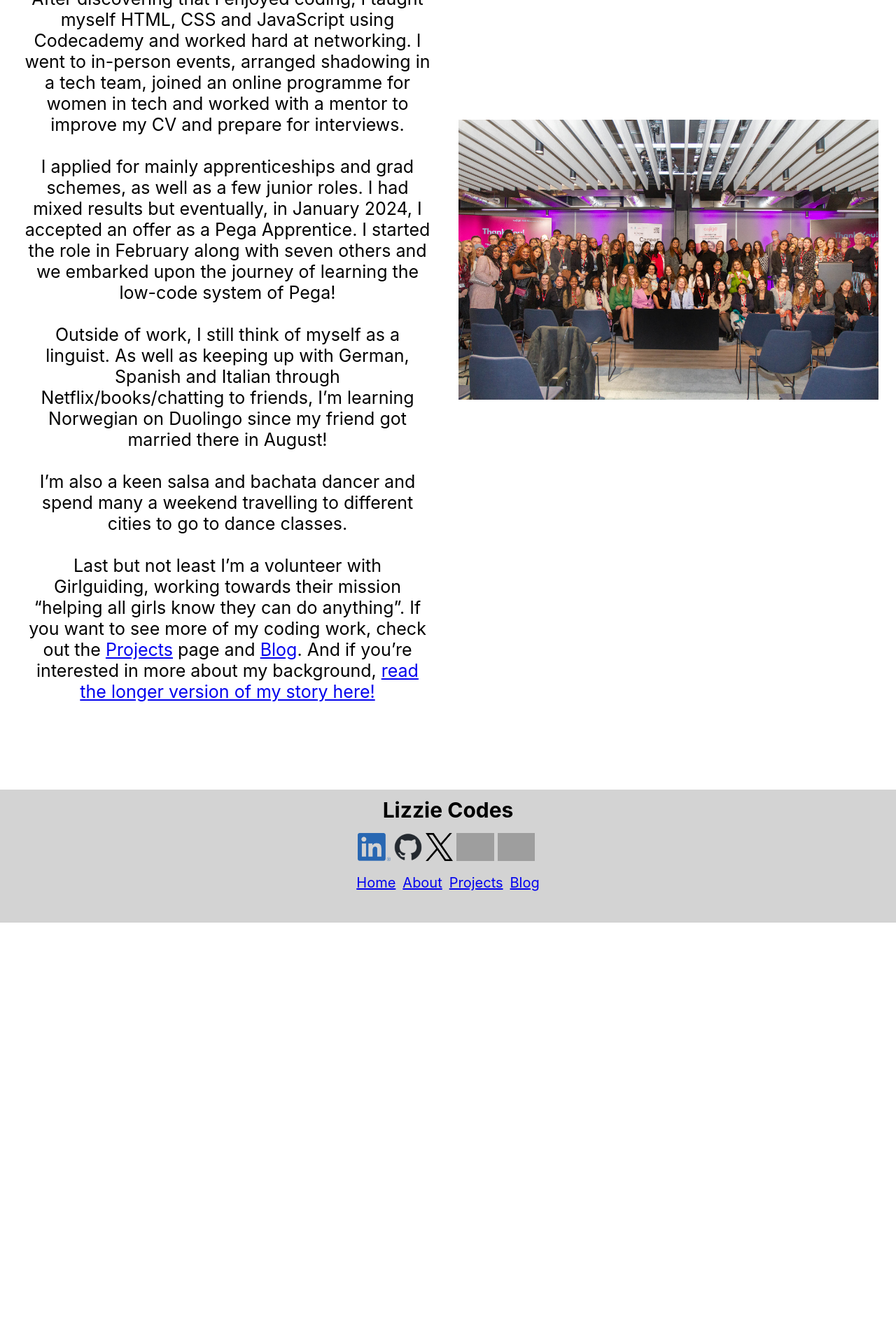
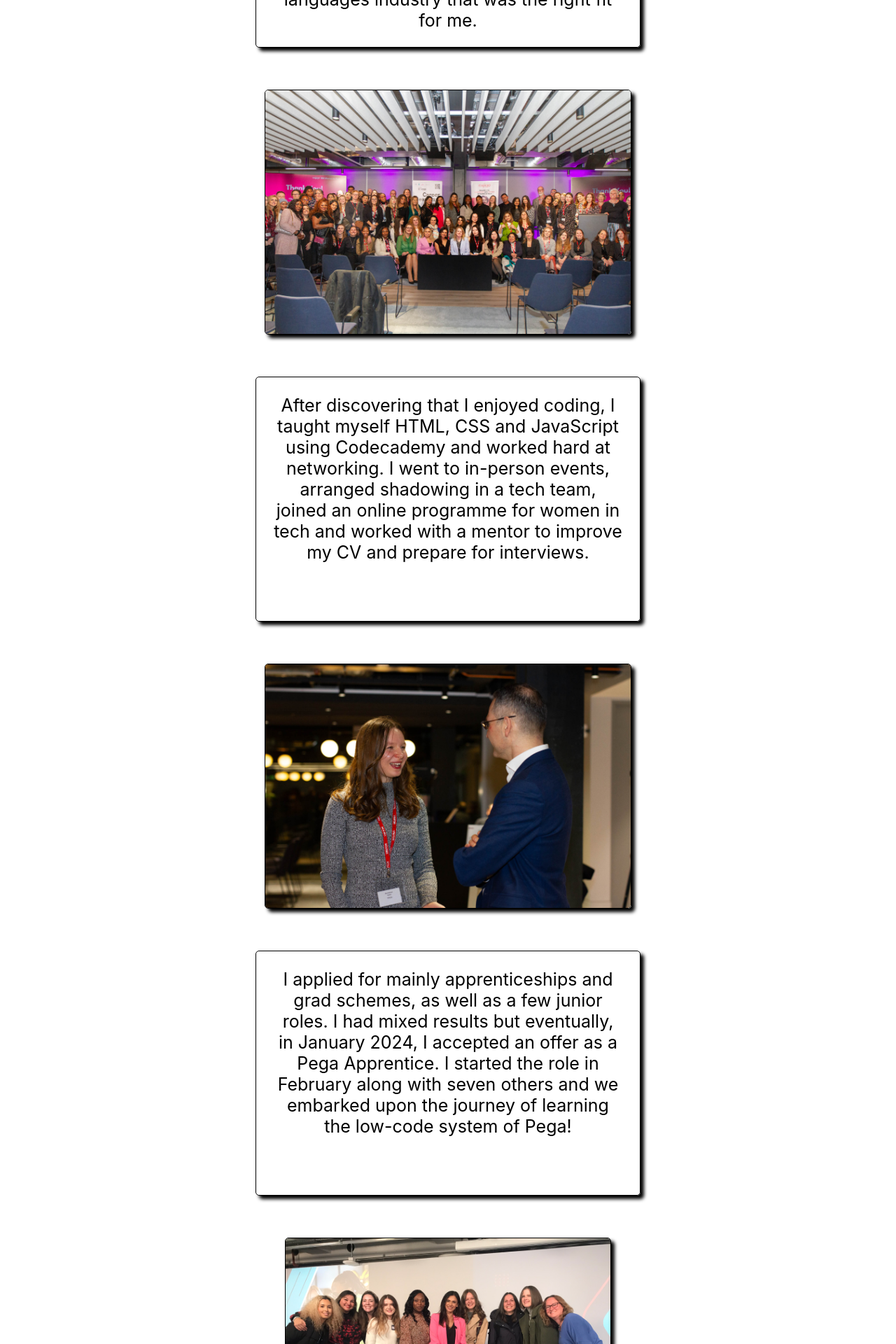
Before and after one commit to evg4/evgportfolio, a React (Create React App) app: page /about in a window 1280 px wide. Shown: the part 520-2440 px from the top of the page at 70% size. Before the commit the page ends 1838 px from the top, so only its background shows below. Built offline with nearby package versions, Linux system fonts and the light colour scheme; grey boxes are pictures that could not be loaded.

Commit message:
improvements to About page

```diff
--- a/src/components/About/About.js
+++ b/src/components/About/About.js
@@ -2,46 +2,63 @@ import styles from "./About.module.css";
 import { Link } from "react-router-dom";
 import InNumbers from "../InNumbers/InNumbers";
 import group1 from "../../assets/group1.jpg"
+import me2 from "../../assets/me2.jpg"
+import group2 from "../../assets/group2.JPEG"
+import group3 from "../../assets/group3.jpg"
 
 function About() {
   return (
     <section className={styles.about}>
-
-      <div className={styles.left}>
+      <div className={styles.tile}>
       <p>
           The short version of my story is this: I’m a career-switcher, having
           started my career in the languages industry before landing my current
           role as a Pega Apprentice. I loved learning languages (and still do!)
           because I’m a big fan of grammar rules (the first clue that maybe I’d
           enjoy coding), but I struggled to find a job in the languages industry
-          that was the right fit for me.<br></br>
-          <br></br> After discovering that I enjoyed coding, I taught myself
+          that was the right fit for me.
+        </p>
+      </div>
+      <img src={group1} ></img>
+      <div className={styles.tile}>
+      <p>After discovering that I enjoyed coding, I taught myself
           HTML, CSS and JavaScript using Codecademy and worked hard at
           networking. I went to in-person events, arranged shadowing in a tech
           team, joined an online programme for women in tech and worked with a
-          mentor to improve my CV and prepare for interviews.<br></br>
-          <br></br> I applied for mainly apprenticeships and grad schemes, as
+          mentor to improve my CV and prepare for interviews.</p>
+      </div>
+      <img src={me2} ></img>
+      <div className={styles.tile}>
+      <p>I applied for mainly apprenticeships and grad schemes, as
           well as a few junior roles. I had mixed results but eventually, in
           January 2024, I accepted an offer as a Pega Apprentice. I started the
           role in February along with seven others and we embarked upon the
-          journey of learning the low-code system of Pega!<br></br>
-          <br></br> Outside of work, I still think of myself as a linguist. As
-          well as keeping up with German, Spanish and Italian through
-          Netflix/books/chatting to friends, I’m learning Norwegian on
-          Duolingo since my friend got married there in August!<br></br>
+          journey of learning the low-code system of Pega! </p>
+      </div>
+      <img src={group2} ></img>
+
+      <div className={styles.tile}>
+        <p>
+          Outside of work, I still think of myself as a linguist. I keep up with German, Spanish and Italian through
+          Netflix/books/chatting to friends, and I’ve recently started Norwegian on
+          Duolingo!<br></br>
           <br></br> I’m also a keen salsa and bachata dancer and spend many a
           weekend travelling to different cities to go to dance classes.
-          <br></br>
-          <br></br> Last but not least I’m a volunteer with Girlguiding, working
+
+        </p>
+      </div>
+      <img src={group3} ></img>
+      <div className={styles.tile}>
+      <p>Last but not least I’m a volunteer with Girlguiding, working
           towards their mission “helping all girls know they can do anything”.
           If you want to see more of my coding work, check out the <Link to="/projects">Projects</Link> page
           and <Link to="/blog">Blog</Link>. And if you’re interested in more about my background, <Link to="/about/story">read the longer version of my story here!</Link><br></br>
-          <br></br>
-        </p>
+          </p>
       </div>
-      <div className={styles.right}>
-      <img src={group1}></img>
-      </div>
+
+
+
+
     </section>
   );
 }
--- a/src/components/About/About.module.css
+++ b/src/components/About/About.module.css
@@ -8,14 +8,26 @@
     display: flex;
     justify-content: center;
     align-items: center;
+    flex-wrap: wrap;
+    width: 80%;
 }
 
-.about .left, .about .right {
-    width: 50%;
-    margin: 15px;
+.about .tile {
+    border: 1px solid black;
+    border-radius: 5px;
+    box-shadow: 5px 5px 5px black;
+    margin: 30px;
+    padding: 15px;
+    height: 350px;
+    max-width: 550px;
 }
 
 
-.about .right img {
-    width: 100%;
+
+.about img {
+    height: 350px;
+    border: 1px solid black;
+    border-radius: 5px;
+    box-shadow: 5px 5px 5px black;
+    margin: 30px;
 }
--- a/src/components/Home/Home.module.css
+++ b/src/components/Home/Home.module.css
@@ -5,7 +5,9 @@
   width: 60%;
   margin: 15px auto;
   height: max-content;
+  border: 1px solid black;
   border-radius: 5px;
+  box-shadow: 5px 5px 5px black;
 }
 
 .homeTop p {
@@ -20,11 +22,12 @@
 }*/
 
 .numbers {
-  border: 1px solid lightgray;
   background-image: url(../../assets/background.jpg);
   background-size: cover;
-  border-radius: 5px;
   margin: 30px auto;
   margin-bottom: 5px;
   width: 60%;
+  border: 1px solid black;
+  border-radius: 5px;
+  box-shadow: 5px 5px 5px black;
 }
```
Also changed, not shown: src/assets/group3.jpg (added).
